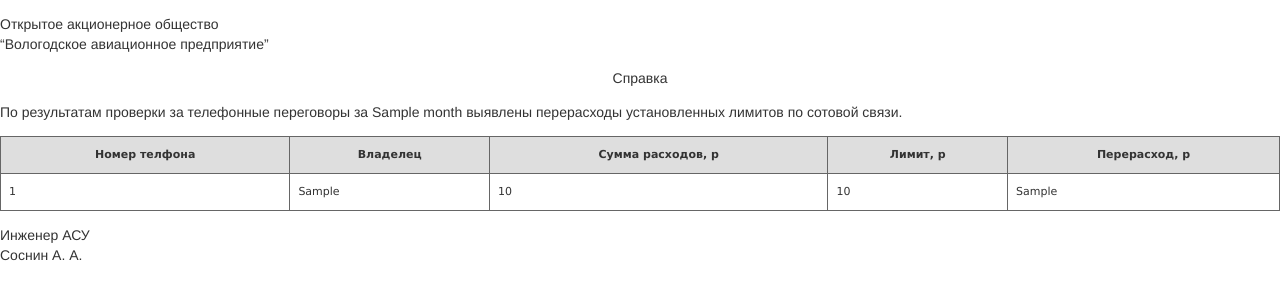
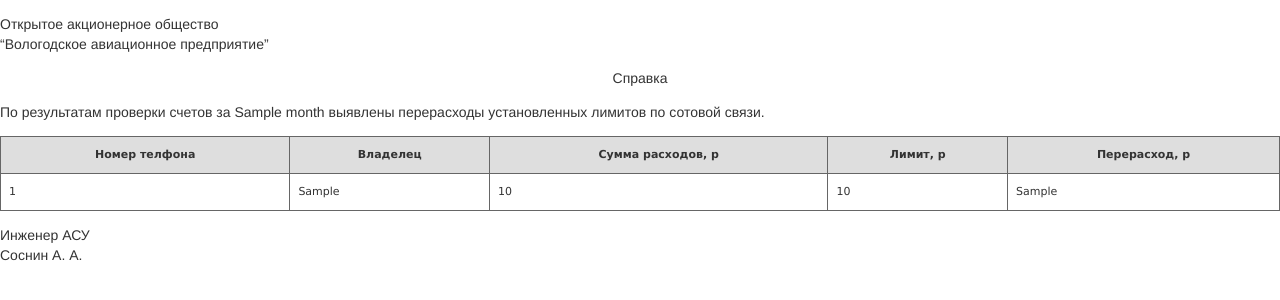
Before and after one commit to lexsos/avia35inner, a Django app: template project/templates/mobile/month_enquiry.html in a window 1280 px wide. Shown: the top 300 px of the page. Run offline with Django 3.2, Linux system fonts and the light colour scheme; the template is opened without the code that fills it: most values are stand-ins (such as "Sample title", 1, 10 or a date in 2020); parts of the project's set-up code (start-up, migrations or seed data) failed here and were passed over.

Commit message:
Fix month_enquiry

```diff
--- a/project/templates/mobile/month_enquiry.html
+++ b/project/templates/mobile/month_enquiry.html
@@ -11,7 +11,7 @@
   <p>Открытое акционерное общество <br> “Вологодское авиационное предприятие”</p>
   <p class="doc-name">Справка</p>
 
-  <p>По результатам проверки за телефонные переговоры за {{ month }} выявлены перерасходы установленных лимитов по сотовой связи.</p>
+  <p>По результатам проверки счетов за {{ month }} выявлены перерасходы установленных лимитов по сотовой связи.</p>
 
   <table class="gridtable">
     <tr>
```
